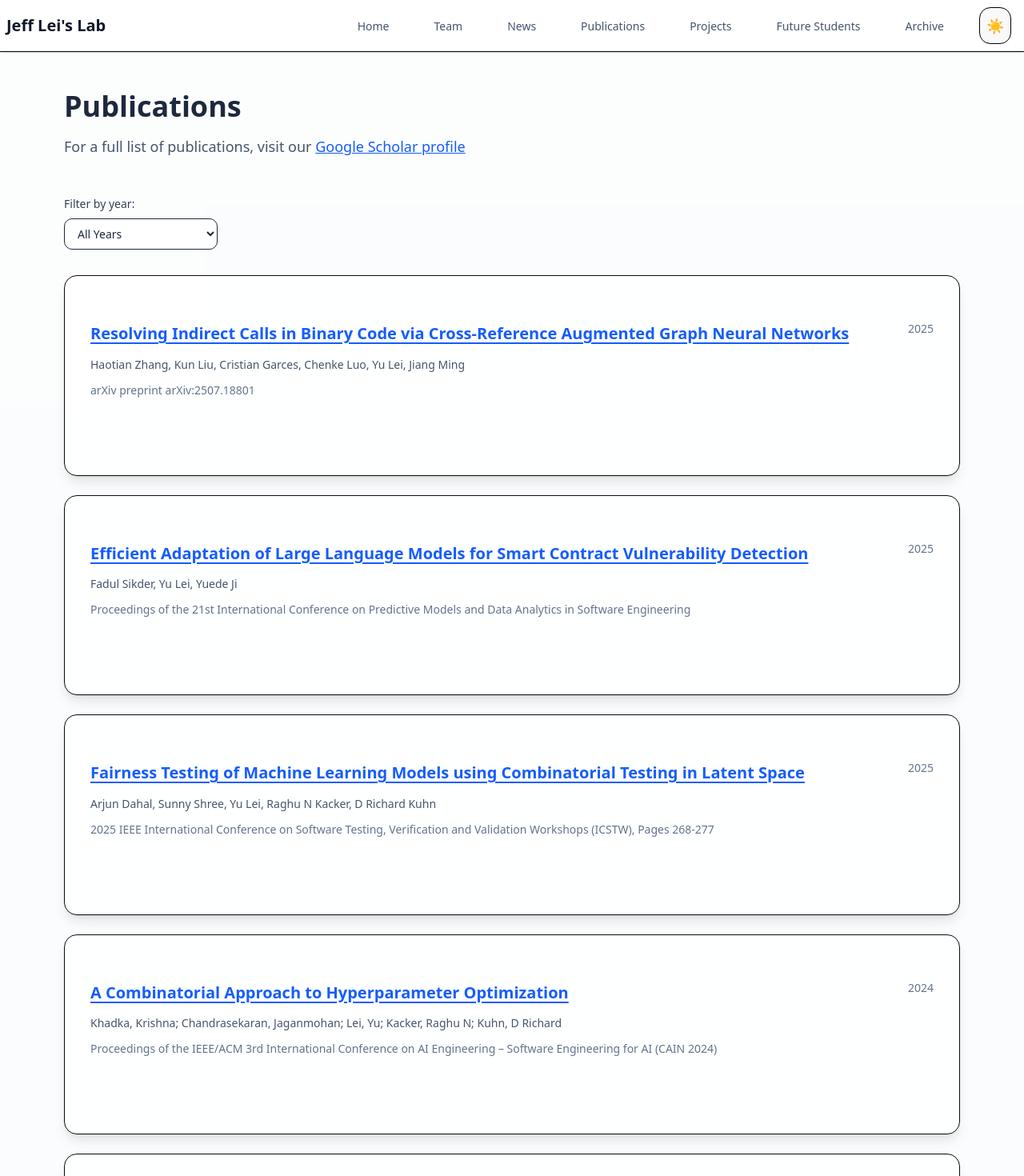
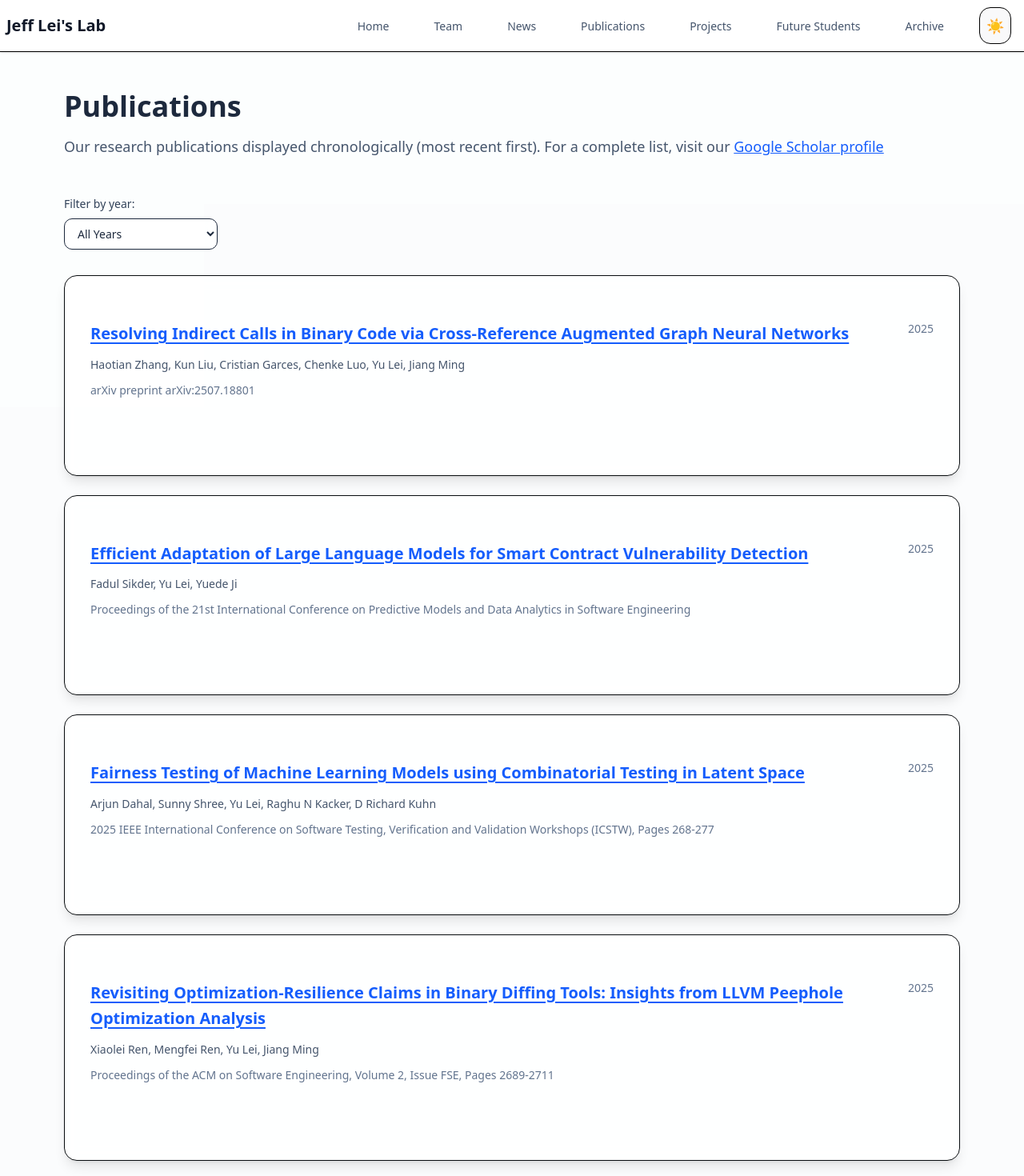
Before and after one commit to sercatuta-lei/sercatuta-lei.github.io, a Next.js app: page /publications in a window 1280 px wide. Shown: the top 1470 px of the page at 80% size. Built offline with nearby package versions, Linux system fonts and the light colour scheme.

Commit message:
Changes in publication page

```diff
--- a/app/publications/page.tsx
+++ b/app/publications/page.tsx
@@ -6,8 +6,11 @@ import { motion } from "framer-motion";
 import { getPublications } from "./data";
 
 export default function PublicationsPage() {
-  // Get publications data
-  const publications = useMemo(() => getPublications(), []);
+  // Get publications data and sort by year (most recent first)
+  const publications = useMemo(() => {
+    const pubs = getPublications();
+    return pubs.sort((a, b) => b.year - a.year); // Sort by year descending
+  }, []);
 
   // Memoize years calculation to prevent recalculation on every render
   const years = useMemo(() =>
@@ -34,7 +37,7 @@ export default function PublicationsPage() {
       >
         <h1 className="text-4xl font-bold text-slate-800 dark:text-white mb-4">Publications</h1>
         <p className="text-slate-600 dark:text-gray-300 text-lg">
-          For a full list of publications, visit our{" "}
+          Our research publications displayed chronologically (most recent first). For a complete list, visit our{" "}
           <a
             href="https://scholar.google.com/citations?hl=en&user=UEHiYcoAAAAJ"
             className="text-blue-600 dark:text-blue-400 hover:text-blue-700 dark:hover:text-blue-300 underline transition-colors"
```
